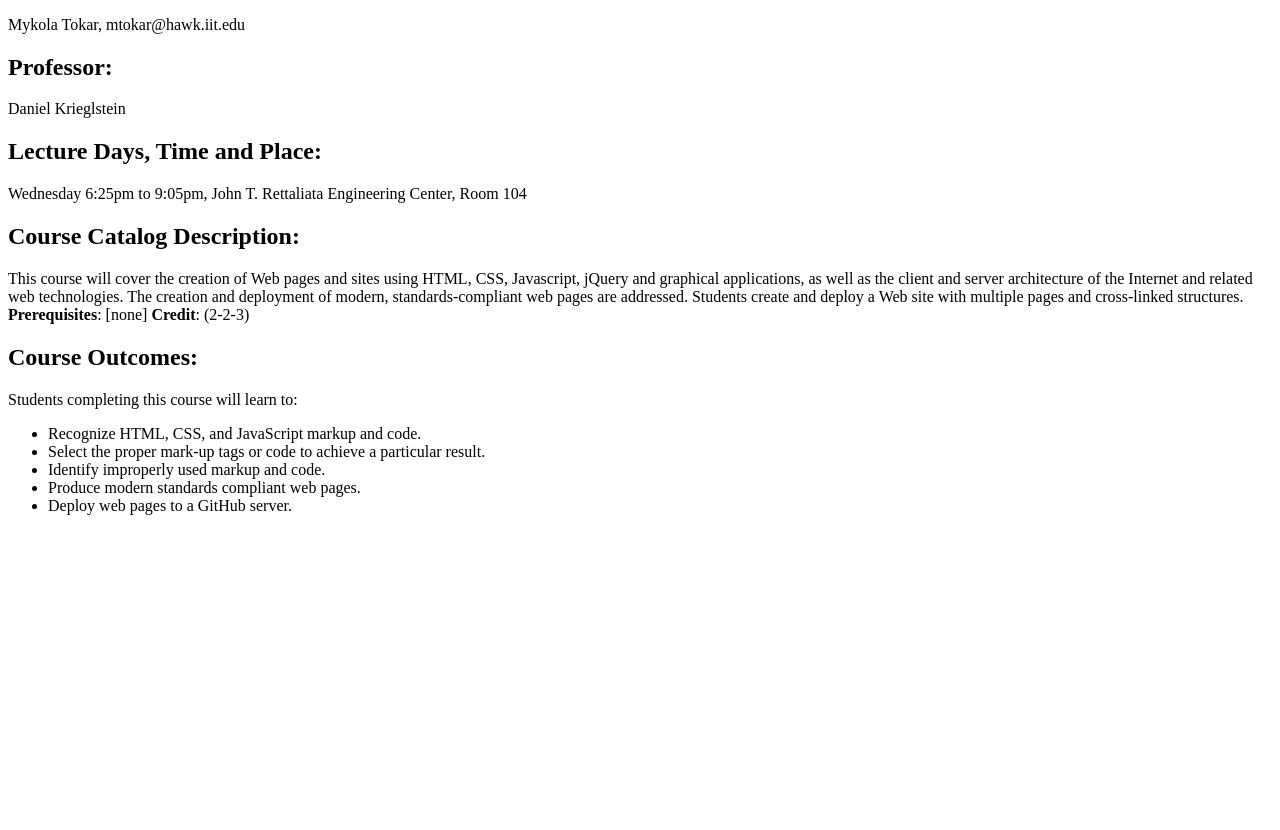
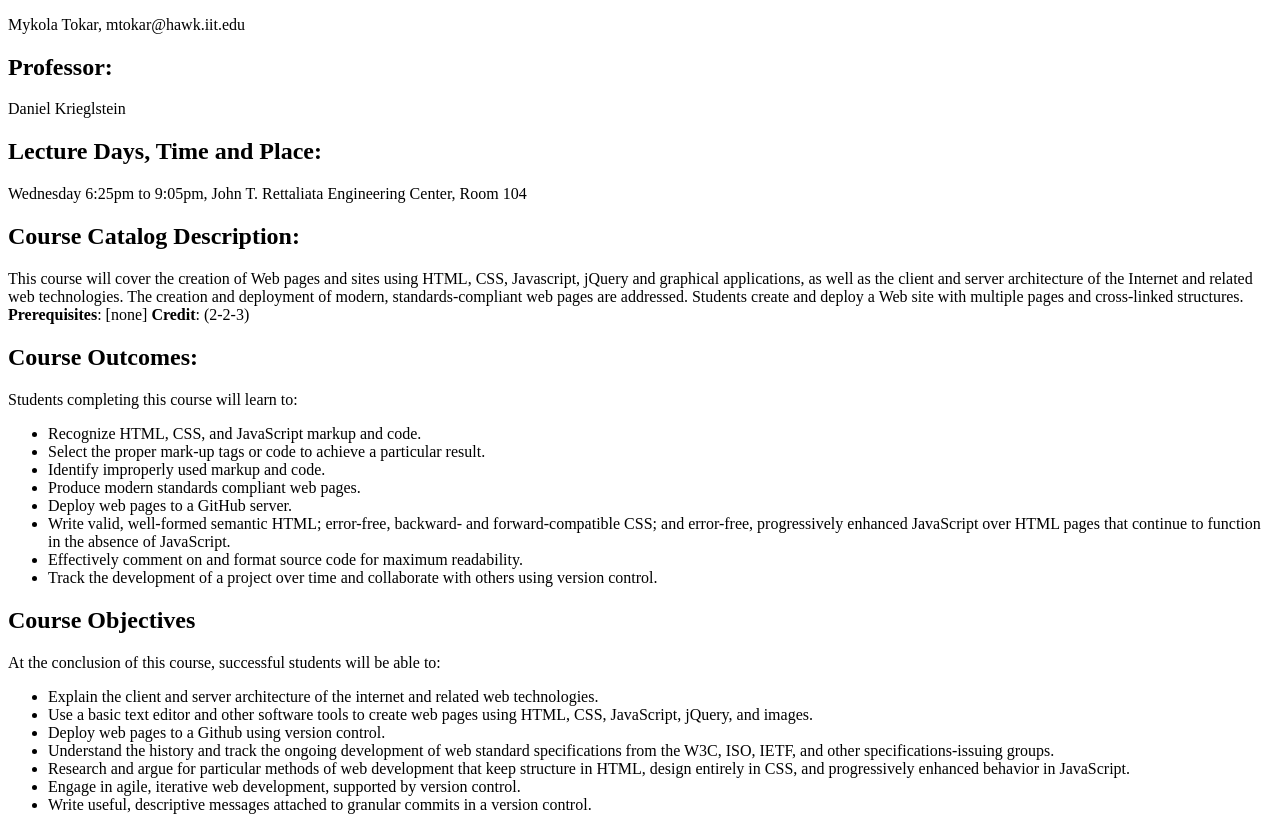
Before and after one commit to TokarM/itmd361_lab01, a plain HTML site: page Lab2/index.html in a window 1280 px wide. Shown: the part 105-935 px from the top of the page. Before the commit the page ends 800 px from the top, so only its background shows below. Drawn offline with Linux system fonts and the light colour scheme.

Commit message:
Add Course Objectives

```diff
--- a/Lab2/index.html
+++ b/Lab2/index.html
@@ -38,8 +38,25 @@ This course will cover the creation of Web pages and sites using HTML, CSS, Java
 <li>Identify improperly used markup and code.</li>
 <li>Produce modern standards compliant web pages.</li>
 <li>Deploy web pages to a GitHub server.</li>
+<li>Write valid, well-formed semantic HTML; error-free, backward- and forward-compatible CSS;
+ and error-free, progressively enhanced JavaScript over HTML pages that continue to function in the absence of JavaScript.</li>
+<li>Effectively comment on and format source code for maximum readability.</li>
+<li>Track the development of a project over time and collaborate with others using version control.</li>
   </ul>
 
 
+    <h2>Course Objectives</h2>
+
+    <p>At the conclusion of this course, successful students will be able to:</p>
+    <ul>
+  <li>Explain the client and server architecture of the internet and related web technologies.</li>
+  <li>Use a basic text editor and other software tools to create web pages using HTML, CSS, JavaScript, jQuery, and images.</li>
+  <li>Deploy web pages to a Github using version control.</li>
+  <li>Understand the history and track the ongoing development of web standard specifications from the W3C, ISO, IETF, and other specifications-issuing groups. </li>
+  <li>Research and argue for particular methods of web development that keep structure in HTML, design entirely in CSS, and progressively enhanced behavior in JavaScript. </li>
+  <li>Engage in agile, iterative web development, supported by version control. </li>
+  <li>Write useful, descriptive messages attached to granular commits in a version control.</li>
+    </ul>
+
 </body>
 </html>
```
